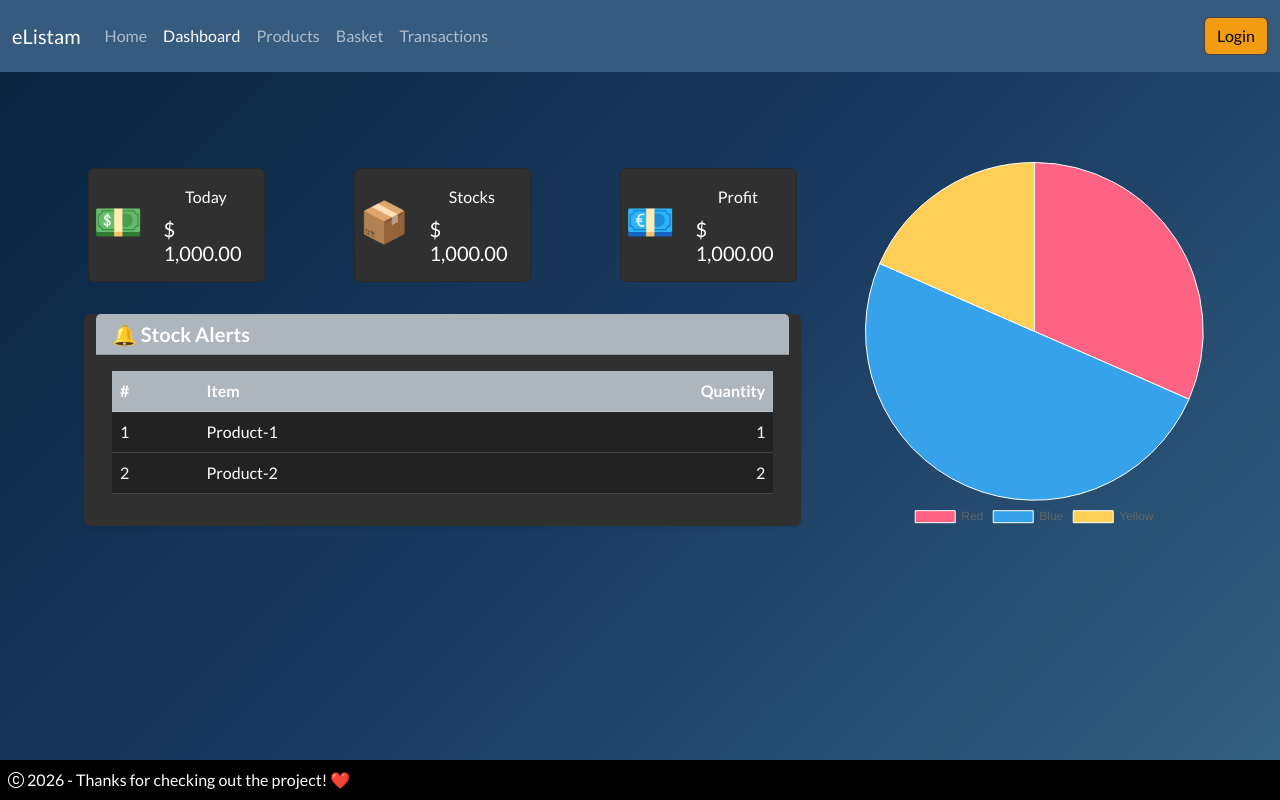
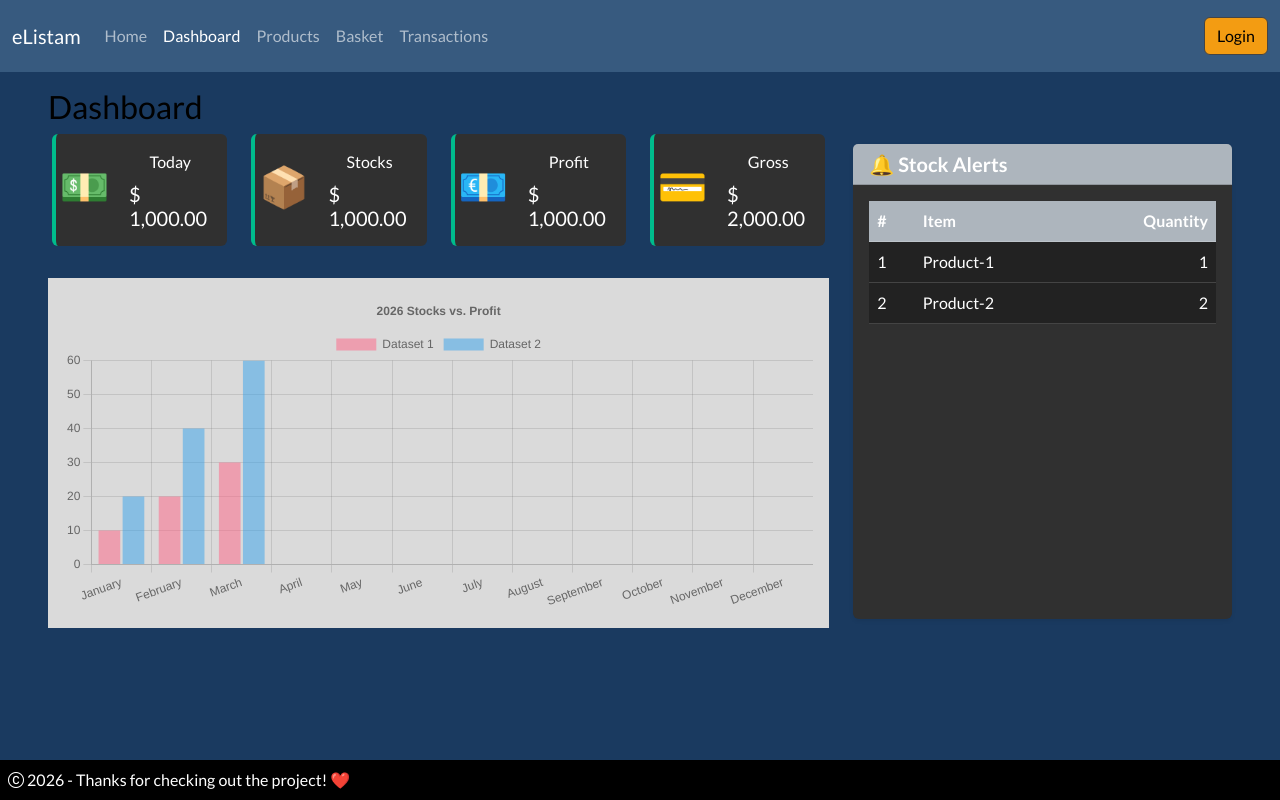
Before and after one commit to johndave-uganiza/elistam, a React (Vite) app in the folder client/: page /dashboard in a window 1280 px wide. Built offline with nearby package versions, Linux system fonts and the light colour scheme.

Commit message:
Add barchart and update dashboard

```diff
--- /dev/null
+++ b/client/src/components/BarChart.jsx
@@ -0,0 +1,71 @@
+import {
+  Chart as ChartJS,
+  CategoryScale,
+  LinearScale,
+  BarElement,
+  Title,
+  Tooltip,
+  Legend,
+} from "chart.js";
+import { Bar } from "react-chartjs-2";
+// import faker from "faker";
+
+function BarChart() {
+  ChartJS.register(
+    CategoryScale,
+    LinearScale,
+    BarElement,
+    Title,
+    Tooltip,
+    Legend,
+  );
+
+  const options = {
+    responsive: true,
+    maintainAspectRatio: false,
+    plugins: {
+      legend: {
+        position: "top",
+      },
+      title: {
+        display: true,
+        text: "2026 Stocks vs. Profit",
+      },
+    },
+  };
+
+  const labels = [
+    "January",
+    "February",
+    "March",
+    "April",
+    "May",
+    "June",
+    "July",
+    "August",
+    "September",
+    "October",
+    "November",
+    "December",
+  ];
+
+  const data = {
+    labels,
+    datasets: [
+      {
+        label: "Dataset 1",
+        data: [10, 20, 30],
+        backgroundColor: "rgba(255, 99, 132, 0.5)",
+      },
+      {
+        label: "Dataset 2",
+        data: [20, 40, 60],
+        backgroundColor: "rgba(53, 162, 235, 0.5)",
+      },
+    ],
+  };
+
+  return <Bar options={options} data={data} />;
+}
+
+export default BarChart;
--- a/client/src/pages/dashboard/Dashboard.jsx
+++ b/client/src/pages/dashboard/Dashboard.jsx
@@ -1,4 +1,4 @@
-import PieChart from "../../components/PieChart";
+import BarChart from "../../components/BarChart";
 
 function Dashboard() {
   const cards = [
@@ -20,22 +20,33 @@ function Dashboard() {
       label: "Profit",
       bg: "bg-warning text-dark",
     },
+    {
+      icon: "💳",
+      value: "$ 2,000.00",
+      label: "Gross",
+      bg: "bg-warning text-dark",
+    },
   ];
 
   return (
     <div
-      className="flex-fill container-fluid"
+      className="flex-fill container-fluid py-3 px-sm-5"
+      // style={{
+      //   background: "linear-gradient(135deg, #0A2540, #1A3A60, #32607F)",
+      // }}
       style={{
-        background: "linear-gradient(135deg, #0A2540, #1A3A60, #32607F)",
+        background: "#1A3A60",
       }}
     >
-      <div className="row d-flex justify-content-center align-items-center p-5">
+      <h3>Dashboard</h3>
+      <div className="row d-flex justify-content-center align-items-center">
         {/* Summary Cards */}
-        <div className="col-8 p-5">
+        <div className="col-8">
           <div className="row g-3 justify-content-between mb-3">
             {cards.map((card, index) => (
               <div key={index} className="col-md-4 col-lg-3 p-0">
-                <div className="card mb-3">
+                <div className="container">
+                  <div className="card mb-3 border-0 border-start border-4 border-success">
                     <div className="row g-0">
                       <div className="col-md-4 d-flex align-items-center justify-content-center">
                         <h2>{card.icon}</h2>
@@ -49,12 +60,18 @@ function Dashboard() {
                     </div>
                   </div>
                 </div>
+              </div>
             ))}
           </div>
 
           {/* Stock Alerts */}
-          <div className="row">
-            <div className="card shadow-sm border-0">
+          <div className="bg-secondary-subtle p-3" style={{ height: "350px" }}>
+            <BarChart />
+          </div>
+        </div>
+
+        <div className="col-4">
+          <div className="card shadow-sm border-0" style={{ height: "475px" }}>
             <div className="card-header bg-light d-flex align-items-center justify-content-between">
               <h5 className="mb-0 fw-semibold">🔔 Stock Alerts</h5>
             </div>
@@ -87,11 +104,6 @@ function Dashboard() {
           </div>
         </div>
       </div>
-
-        <div className="col-4">
-          <PieChart />
-        </div>
-      </div>
     </div>
   );
 }
```
Lines whose indentation alone changed are shown as unchanged.
